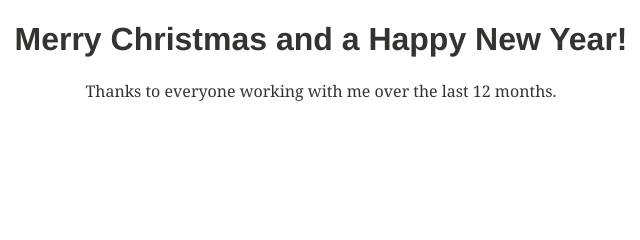
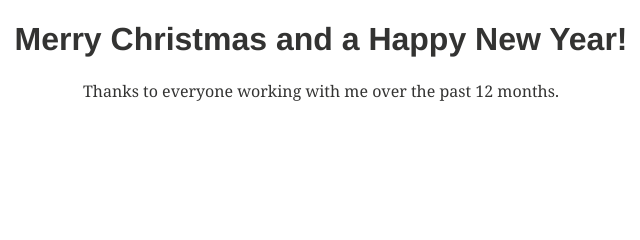
Before and after one commit to friemen/snowyforest, a plain HTML site: page web/index.html in a window 1280 px wide. Shown: the top 240 px of the page, 319-959 px from the left. Drawn offline with Linux system fonts and the light colour scheme; a script that the page names is missing.

Commit message:
Minor tweaks

```diff
--- a/web/index.html
+++ b/web/index.html
@@ -33,7 +33,7 @@
     </head>
     <body>
 	<h1>Merry Christmas and a Happy New Year!</h1>
-	<p>Thanks to everyone working with me over the last 12 months.</p>
+	<p>Thanks to everyone working with me over the past 12 months.</p>
 	<div><canvas style="border-radius:10px;" id="sketch"></canvas></div>
 	<p>This JS canvas animation was built with
 	    <a href="https://github.com/clojure/clojurescript">ClojureScript</a> and
```
Also changed, not shown: 2 other files.
